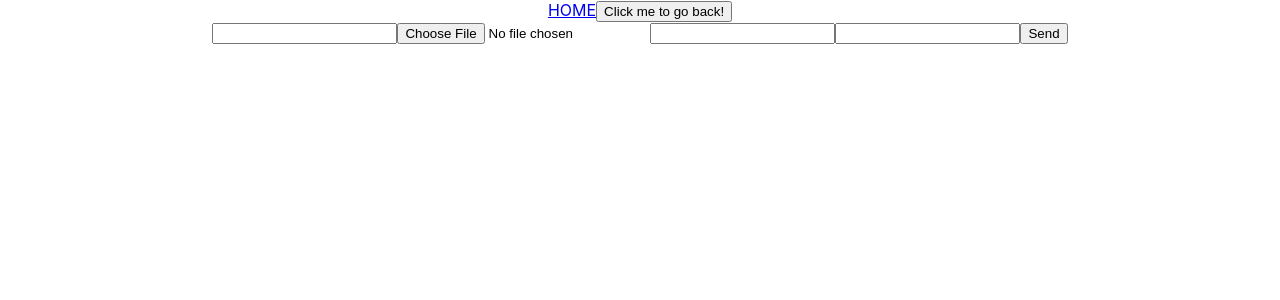
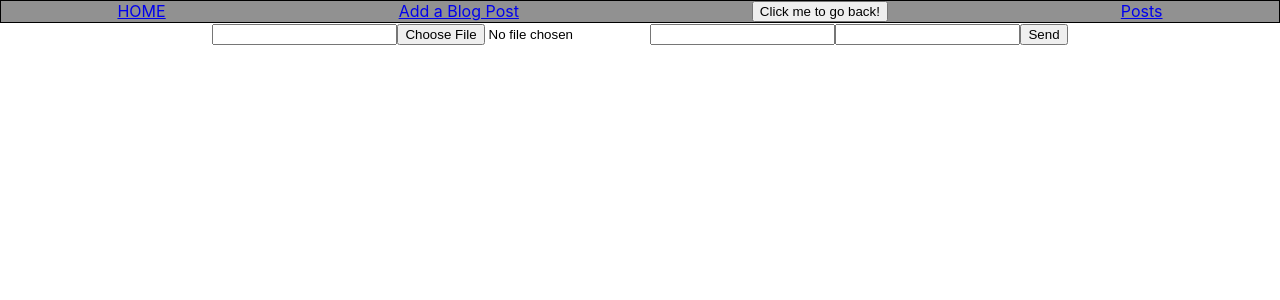
Before and after one commit to Skrawl2K/Day-70-Blog-Server, a React (Create React App) app in the folder frontend/: page /BlogForm in a window 1280 px wide. Shown: the top 300 px of the page. Built offline with nearby package versions, Linux system fonts and the light colour scheme.

Commit message:
inputfields working

```diff
--- a/frontend/src/App.css
+++ b/frontend/src/App.css
@@ -42,3 +42,11 @@ img {
   width: 25%;
   height: auto;
 }
+
+.OmniNav {
+  display: flex;
+  justify-content: space-around;
+  text-decoration: none;
+  border: 1px solid #000;
+  background-color: rgb(145, 145, 145);
+}
--- a/frontend/src/components/BlogAdd.jsx
+++ b/frontend/src/components/BlogAdd.jsx
@@ -1,6 +1,7 @@
 import { useState } from "react"
 import BackButton from "./backButton";
 import HomeButton from "./HomeButton";
+import OmniNav from "./OmniNav";
 
 const BlogAdd = ({ setPosts }) => {
     const [title, setTitle] = useState("")
@@ -13,7 +14,7 @@ const BlogAdd = ({ setPosts }) => {
         form.append('title', title)
         form.append('BlogPicture', blogPicture)
         form.append('text', text)
-        form.append('name', text)
+        form.append('name', name)
 
         fetch('http://localhost:9095/newPost', {
             method: 'POST',
@@ -24,15 +25,14 @@ const BlogAdd = ({ setPosts }) => {
     };
     return (
         <section>
-            <HomeButton />
-            <BackButton />
+            <OmniNav />
             <h2>Add a blog post</h2>
             <input type="text" name="title" placeholder="Title" onChange={e => setTitle(e.target.value)} />
             <input type="text" name="text" placeholder="here goes your text" onChange={e => setText(e.target.value)} />
             <div>
                 <input type="file" name="BlogPicture" onChange={e => setBlogPicture(e.target.files[0])} />
             </div>
-            <input type="text" name="name" placeholder="Username" onChange={e => setText(e.target.value)} />
+            <input type="name" name="name" placeholder="Username" onChange={e => setName(e.target.value)} />
             <br />
             <button onClick={sendData}>Publish</button>
         </section >
--- a/frontend/src/components/BlogForm.jsx
+++ b/frontend/src/components/BlogForm.jsx
@@ -1,5 +1,6 @@
 import BackButton from "./backButton";
 import HomeButton from "./HomeButton";
+import OmniNav from "./OmniNav";
 
 const BlogForm = (props) => {
     const sendData = (e) => {
@@ -14,13 +15,12 @@ const BlogForm = (props) => {
     };
     return (
         <>
-            <HomeButton />
-            <BackButton />
+            <OmniNav />
             <form onSubmit={sendData}>
-                <input type="text" name="title"></input>
-                <input type="file" name="BlogPicture"></input>
+                <input type="text" name="title" />
+                <input type="file" name="BlogPicture" />
                 <input type="text" name="text" />
-                <input type="text" name="name" />
+                <input type="name" name="name" />
                 <input type="submit" value="Send" />
             </form>
         </>
--- a/frontend/src/components/BlogListItem.jsx
+++ b/frontend/src/components/BlogListItem.jsx
@@ -1,9 +1,11 @@
 import { Link } from "react-router-dom";
 import BackButton from "./backButton";
 import HomeButton from "./HomeButton";
+import OmniNav from "./OmniNav";
 
 const BlogListItem = (props) => {
     return (
+
         <>
             <div>
                 <h2>{props.title}</h2>
--- /dev/null
+++ b/frontend/src/components/OmniNav.jsx
@@ -0,0 +1,16 @@
+import { Link } from "react-router-dom";
+import BackButton from "./backButton";
+import HomeButton from "./HomeButton";
+
+const OmniNav = () => {
+    return (
+        <nav className="OmniNav">
+            <HomeButton />
+            <Link to="/BlogAdd">Add a Blog Post</Link>
+            <BackButton />
+            <Link to={"/BlogDetailPage"}>Posts</Link>
+        </nav>
+    );
+};
+
+export default OmniNav;
--- a/frontend/src/pages/blogDetailPage.jsx
+++ b/frontend/src/pages/blogDetailPage.jsx
@@ -2,6 +2,7 @@ import { useEffect, useState } from "react";
 import BackButton from "../components/backButton";
 import BlogListItem from "../components/BlogListItem";
 import HomeButton from "../components/HomeButton";
+import OmniNav from "../components/OmniNav";
 
 const BlogDetailPage = () => {
     const [posts, setPosts] = useState([])
@@ -12,13 +13,15 @@ const BlogDetailPage = () => {
     }, [])
     return (
         <>
-            <HomeButton />
-            <BackButton />
-            <section>
 
-                {posts.map(posts =>
-                    <BlogListItem title={posts.title} picture={posts.picture} text={posts.text} name={posts.name} />)}
-            </section>
+            <div>
+                <OmniNav />
+                <section>
+
+                    {posts.map(posts =>
+                        <BlogListItem title={posts.title} picture={posts.picture} text={posts.text} name={posts.name} />)}
+                </section>
+            </div>
         </>
     )
 };
```
